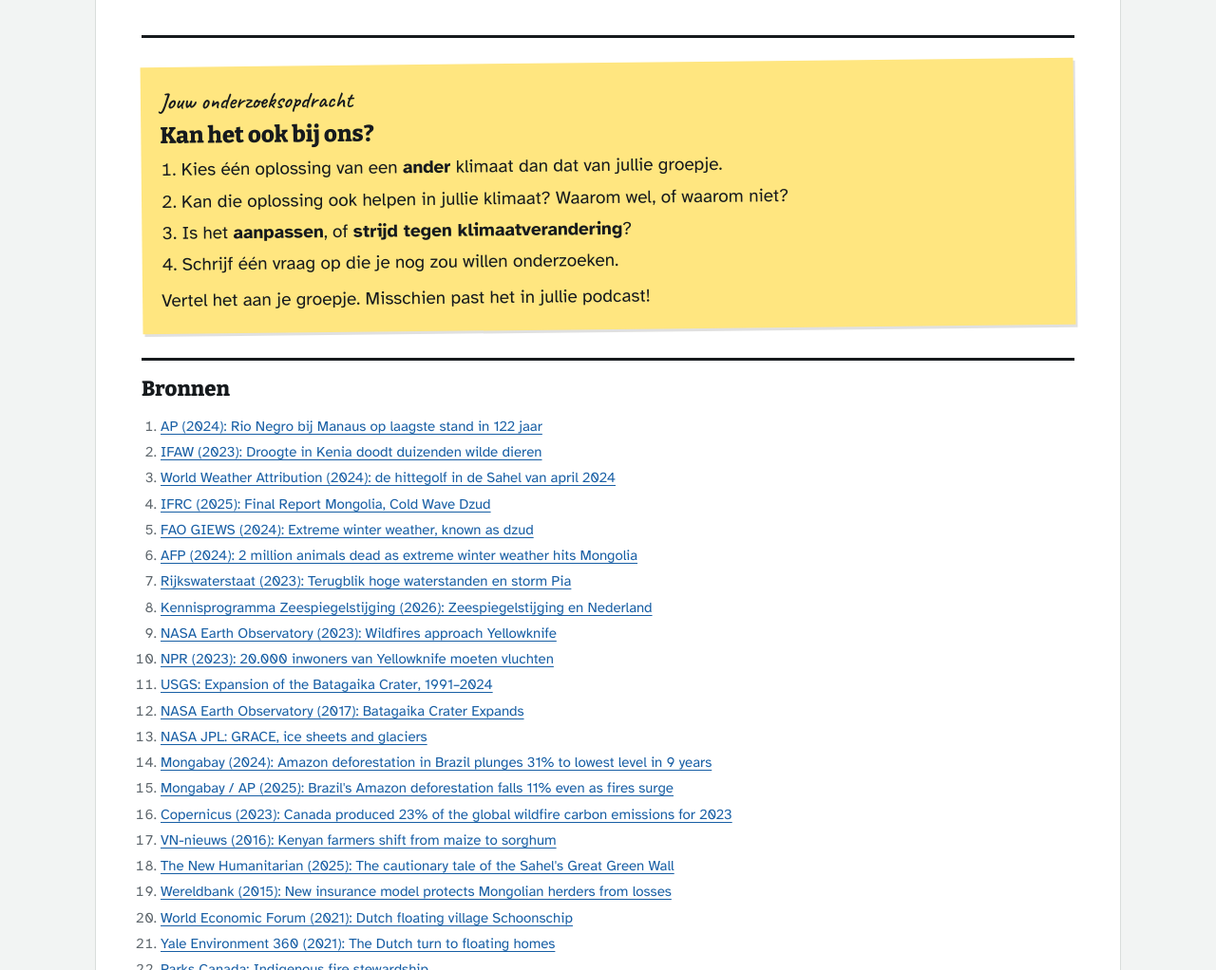
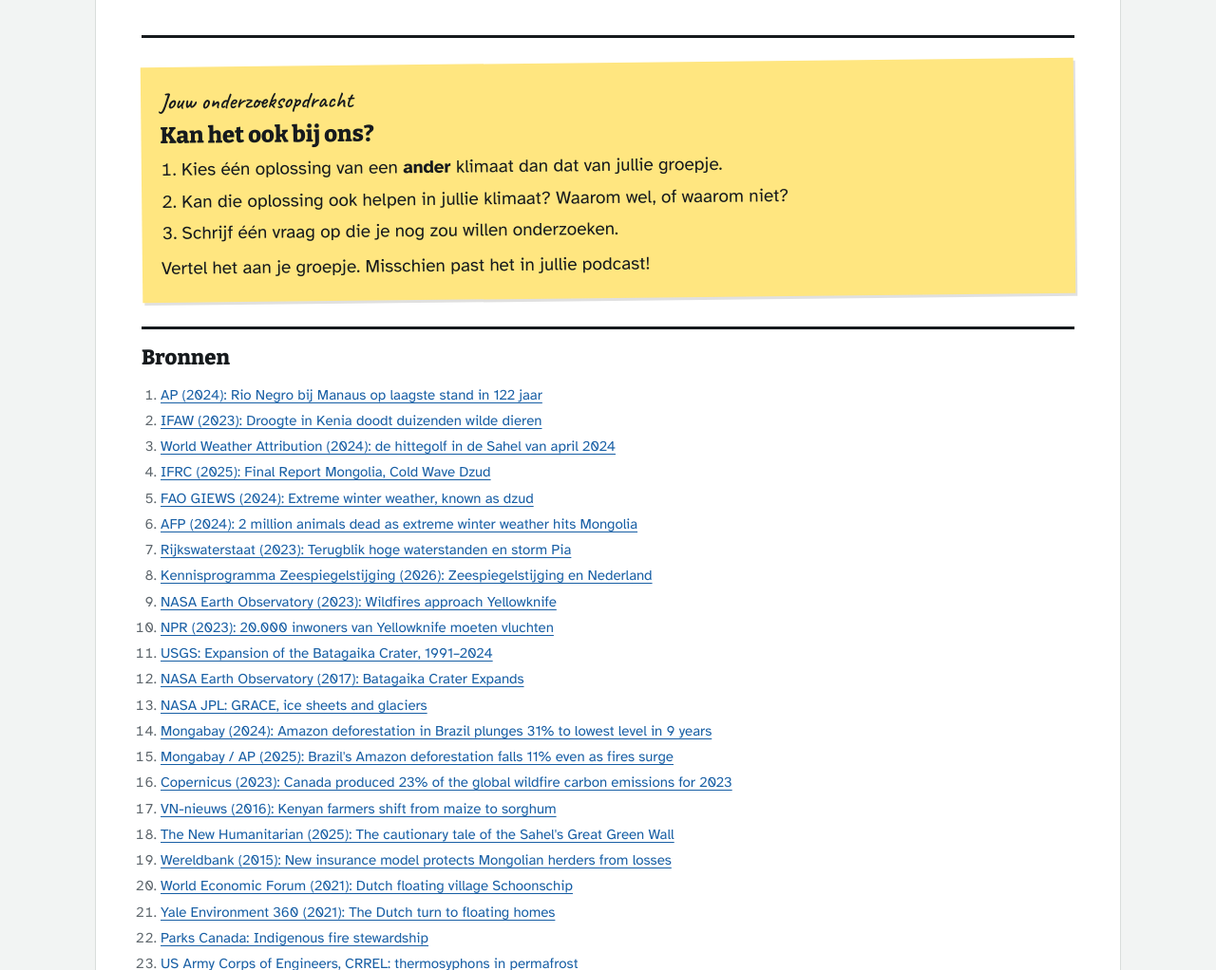
Before and after one commit to fiete-onderw/klimaatkrant, a plain HTML site: page wereldkaart/index.html in a window 1280 px wide. Shown: the part 2667-3689 px from the top of the page at 95% size. Drawn offline with nearby package versions, Linux system fonts and the light colour scheme.

Commit message:
Wereldkaart: vraag 3 van de onderzoeksopdracht weggehaald
Co-Authored-By: Claude Opus 5.5 <noreply@anthropic.com>
Claude-Session: https://claude.ai/code/session_01WzFdmrr3AprQcXpUkj1Sxw

```diff
--- a/wereldkaart/index.html
+++ b/wereldkaart/index.html
@@ -269,7 +269,6 @@ footer li{margin-bottom:4px}
     <ol>
       <li>Kies één oplossing van een <b>ander</b> klimaat dan dat van jullie groepje.</li>
       <li>Kan die oplossing ook helpen in jullie klimaat? Waarom wel, of waarom niet?</li>
-      <li>Is het <b>aanpassen</b>, of <b>strijd tegen klimaatverandering</b>?</li>
       <li>Schrijf één vraag op die je nog zou willen onderzoeken.</li>
     </ol>
     <p style="margin-top:8px">Vertel het aan je groepje. Misschien past het in jullie podcast!</p>
```
